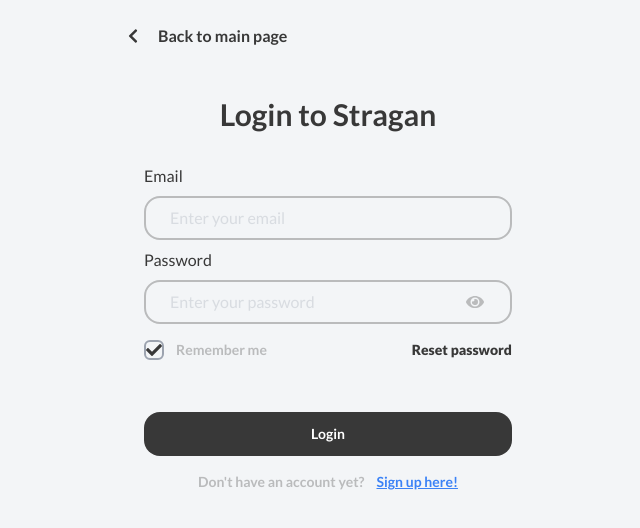
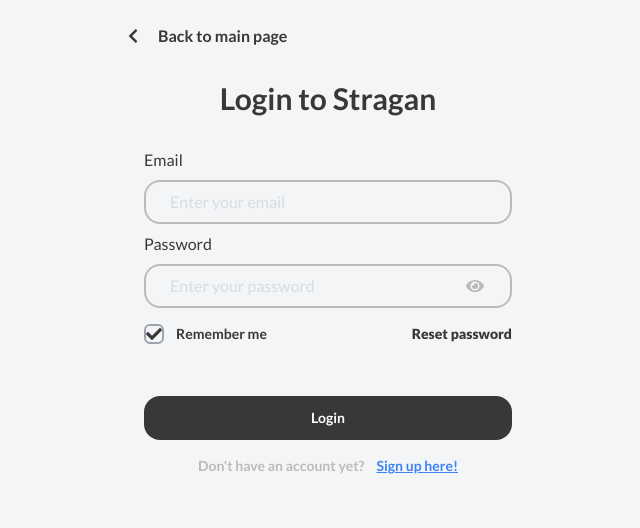
Before and after one commit to dr0er/ecommerce-gaming-shop, a React (Create React App) app in the folder Frontend/: page /loginPage in a window 1280 px wide. Both pictures are taken after a click on the element "Remember me". Shown: the top 528 px of the page, without its empty margins (312-952 px from the left). Built offline with nearby package versions, Linux system fonts and the light colour scheme.

Commit message:
login page conflicts fix

```diff
--- /dev/null
+++ b/Frontend/src/Components/LoginPage/BackToMain.tsx
@@ -0,0 +1,17 @@
+import { faChevronLeft } from "@fortawesome/free-solid-svg-icons";
+import { FontAwesomeIcon } from "@fortawesome/react-fontawesome";
+import { Link } from "react-router-dom";
+import { Routes } from "../../Utilities/routes";
+
+const BackToMain = () => {
+	return (
+		<Link to={Routes.mainPage}>
+			<div className="flex gap-5 items-center text-base font-bold cursor-pointer w-max">
+				<FontAwesomeIcon icon={faChevronLeft} />
+				Back to main page
+			</div>
+		</Link>
+	);
+};
+
+export default BackToMain;
--- a/Frontend/src/Components/LoginPage/LoginForm.tsx
+++ b/Frontend/src/Components/LoginPage/LoginForm.tsx
@@ -1,11 +1,17 @@
-import { faCheck, faEye, faEyeSlash } from '@fortawesome/free-solid-svg-icons'
+import { faEye, faEyeSlash } from '@fortawesome/free-solid-svg-icons'
 import { FontAwesomeIcon } from '@fortawesome/react-fontawesome'
-import { MouseEventHandler, useState } from 'react'
+import { useState } from 'react'
 import { Link } from 'react-router-dom'
+import { useForm } from 'react-hook-form'
+import Checkbox from '../shared/Checkbox'
+
+interface Credentials {
+  email: string
+  password: string
+}
 
 const LoginForm = () => {
-  const [email, setEmail] = useState('')
-  const [password, setPassword] = useState('')
+  const { register, handleSubmit, watch } = useForm()
 
   const [isPasswordVisible, setIsPasswordVisible] = useState(false)
 
@@ -16,45 +22,43 @@ const LoginForm = () => {
   }
 
   // NEED VALIDATION HERE
-  const handleLogin: MouseEventHandler<HTMLButtonElement> = (e) => {
-    e.preventDefault()
-    setEmail('')
-    setPassword('')
-    setIsRememberMe(false)
+  const handleLogin = (e: Credentials) => {
+    const email = e.email
+    const password = e.password
+    const data = {
+      email,
+      password,
+      remember: isRememberMe,
+    }
+    console.log(data)
   }
 
   return (
     <div className="flex flex-col gap-4 px-4">
-      <form>
+      <form onSubmit={handleSubmit(handleLogin)}>
         <div className="flex flex-col gap-2">
           <p>Email</p>
           <input
             type="text"
             placeholder="Enter your email"
             className={`py-2 px-6 w-full duration-300 rounded-2xl outline-none border-2 ${
-              !email && 'opacity-30'
+              !Boolean(watch('email')) && 'opacity-30'
             }  border-grey-light focus:opacity-100 bg-background-grey`}
-            value={email}
-            onChange={(e) => {
-              setEmail(e.target.value)
-            }}
+            {...register('email')}
           />
         </div>
 
         <div className="flex flex-col gap-2 mt-2">
           <p>Password</p>
           <div
-            className={`relative duration-300 ${
-              !password && 'opacity-30'
-            } focus-within:opacity-100 `}>
+            className={`relative ${
+              !Boolean(watch('password')) && 'opacity-30'
+            } duration-300 focus-within:opacity-100 `}>
             <input
               type={isPasswordVisible ? 'text' : 'password'}
               placeholder="Enter your password"
-              className={`py-2 px-6 w-full  rounded-2xl  outline-none border-2  border-grey-light  bg-background-grey focus:opacity-100`}
-              value={password}
-              onChange={(e) => {
-                setPassword(e.target.value)
-              }}
+              className={`py-2 px-6 w-full duration-300 rounded-2xl outline-none border-2 border-grey-light bg-background-grey focus:opacity-100`}
+              {...register('password')}
             />
 
             <FontAwesomeIcon
@@ -64,31 +68,26 @@ const LoginForm = () => {
             />
           </div>
         </div>
-        <button className="hidden" type="submit" onClick={handleLogin} />
+        <button className="hidden" type="submit" onClick={handleSubmit(handleLogin)}></button>
       </form>
 
       {/* REMEMBE ME AND RESET PASSWORD */}
       <div className="flex justify-between ">
-        <div className="flex gap-3 align-middle" onClick={() => setIsRememberMe((prev) => !prev)}>
-          <div className="border-2 w-5 h-5 rounded-md my-auto flex border-gray-400">
-            {isRememberMe && <FontAwesomeIcon icon={faCheck} />}
-          </div>
-          <p className="opacity-30 font-bold text-sm my-auto">Remember me</p>
-        </div>
+        <Checkbox setCheckbox={setIsRememberMe} isCheckbox={isRememberMe} text={'Remember me'} />
         <p className="font-extrabold text-sm">Reset password</p>
       </div>
 
       {/* LOGIN BUTTON */}
-      <button
+      <div
         className="flex px-9 py-3 justify-center bg-grey-light text-white rounded-2xl text-sm mt-9 font-bold cursor-pointer"
-        onClick={handleLogin}>
+        onClick={handleSubmit(handleLogin)}>
         Login
-      </button>
+      </div>
 
       {/* SIGN UP */}
 
       <div className="text-grey-light font-bold text-sm flex gap-3 justify-center">
-        <span className="opacity-30"> Don&apos;t have an account yet?</span>
+        <span className="opacity-30"> Don't have an account yet?</span>
         <Link to="/signup">
           <span className="text-blue-500 opacity-100 cursor-pointer underline">Sign up here!</span>
         </Link>
--- /dev/null
+++ b/Frontend/src/Components/shared/Checkbox.tsx
@@ -0,0 +1,30 @@
+import { faCheck } from "@fortawesome/free-solid-svg-icons";
+import { FontAwesomeIcon } from "@fortawesome/react-fontawesome";
+
+interface CheckboxProps {
+	setCheckbox: React.Dispatch<React.SetStateAction<boolean>>;
+	isCheckbox: Boolean;
+	text: string;
+}
+
+const Checkbox = ({ setCheckbox, isCheckbox, text }: CheckboxProps) => {
+	return (
+		<div
+			className="flex gap-3 align-middle"
+			onClick={() => setCheckbox((prev: any) => !prev)}
+		>
+			<div className="border-2 w-5 h-5 rounded-md my-auto flex border-gray-400">
+				{isCheckbox && <FontAwesomeIcon icon={faCheck} />}
+			</div>
+			<p
+				className={`opacity-30 duration-300 font-bold text-sm my-auto ${
+					isCheckbox && "opacity-100"
+				}`}
+			>
+				{text}
+			</p>
+		</div>
+	);
+};
+
+export default Checkbox;
```
Also changed, not shown: Frontend/src/Components/LoginPage/LoginPage.tsx (+5 -5 lines).
